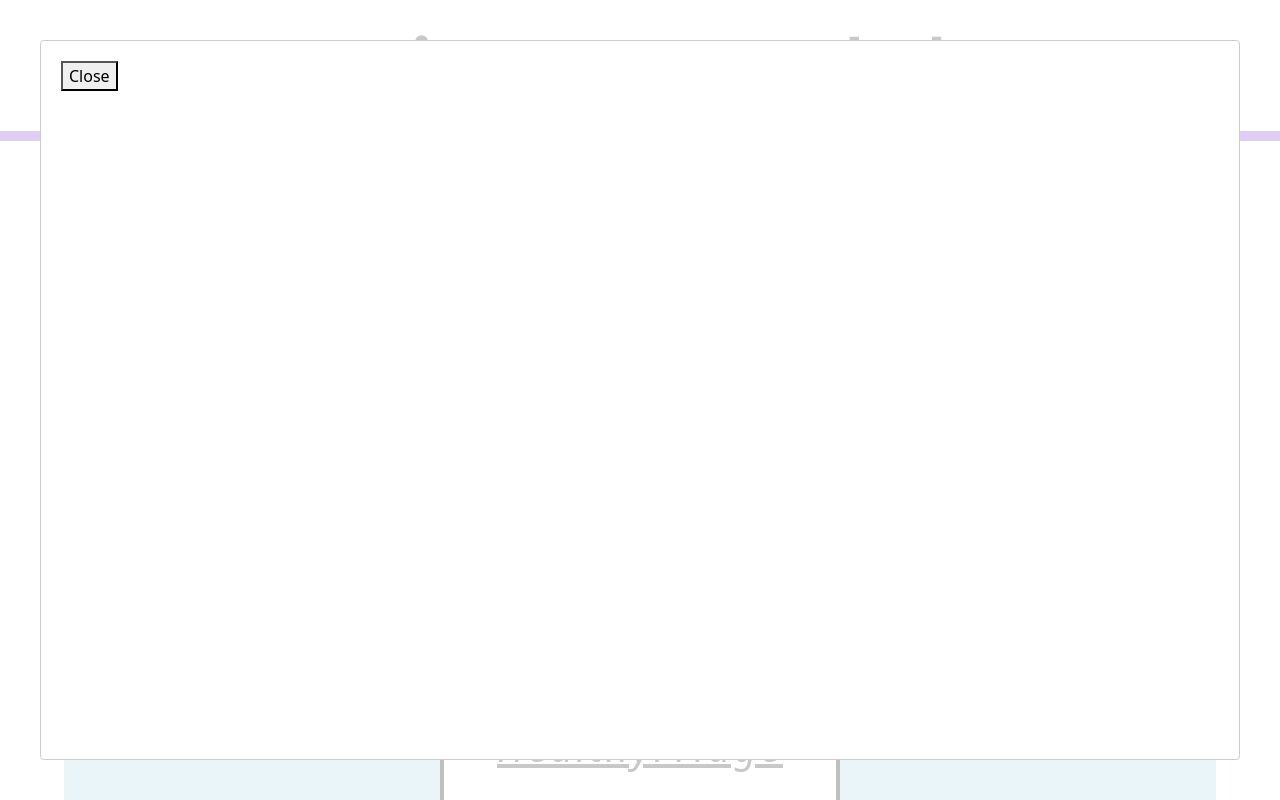
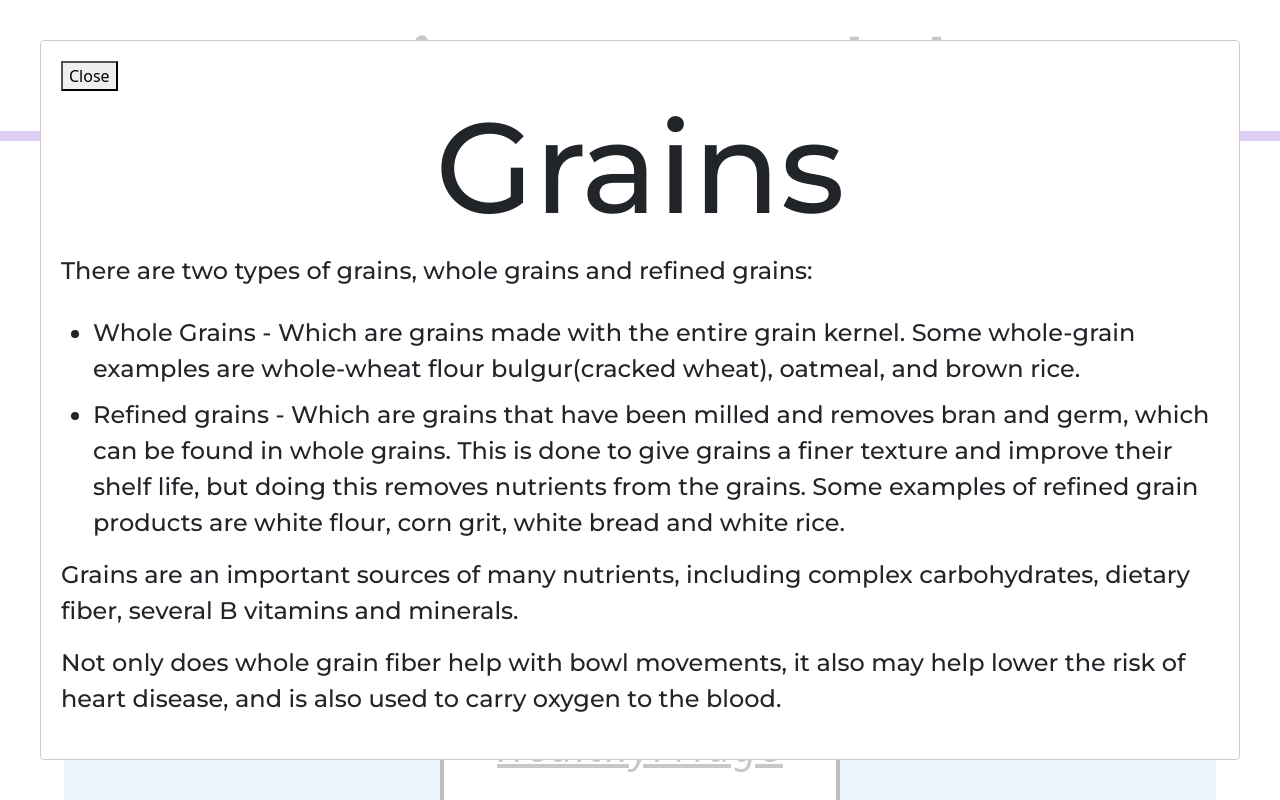
Before and after one commit to calvinalee2006/Beginners-guide-to-fitness, a React (Create React App) app: page /Stretching/Cardio/WeightTraining/Diet in a window 1280 px wide. Both pictures are taken after a click on the button 201 px from the left and 360 px from the top of the page. Shown: the top 800 px of the page. Built offline with nearby package versions, Linux system fonts and the light colour scheme.

Commit message:
made some changes to make it simple

```diff
--- a/src/components/Diet/Diet.js
+++ b/src/components/Diet/Diet.js
@@ -1,8 +1,6 @@
 import React, {useState} from 'react'
 import ReactModal from 'react-modal'
 import {NavLink,useNavigate} from 'react-router-dom';
-import MilkCarton from './DietImages/MilkCarton.jpg';
-
 
 export default function Diet() {
      const navigate = useNavigate()
@@ -48,7 +46,7 @@ export default function Diet() {
               </button>
 
           <button
-           onClick={() =>setIsCarrotModalOpen(true)}
+           onClick={() =>setIsOrangeModalOpen(true)}
           className="orange"></button>
           </div>
 
@@ -72,9 +70,8 @@ export default function Diet() {
      ariaHideApp={false}
      onRequestClose ={() => setIsMilkModalOpen(false)}>
       <button onClick={() => setIsMilkModalOpen(false)}>Close</button>
-      <div className="dairyInfo" style={{backgroundImage: `url(${MilkCarton})`}}>
-                     <h1 className ="dairyHeader">Dairy</h1>
-                    <h3>Why is Dairy Important?</h3>
+                      <div className = "dairyModule">
+                     <h1>Dairy</h1>
                     <p>Dairy products are know for its benefits of maintaining strong and healthy bones in the body.
                       Milk is an excellent source of calcium, vitamin D, vitamin K, phosphorus and magnesium. Calcium is highly known to be linked
                       to dairy and 99% of your body's calcium is stored in your bones and teeth. </p>
@@ -88,7 +85,7 @@ export default function Diet() {
                           <li>Oat milk-This substitute is very mild in flavor with a thicker consistency, making it a great addition to coffee.</li>
                           <li>Rice Milk-A great option for those with sensitivities or allergies, as it is the least allergenic of all nondairy milks. </li>
                         </ul>
-                   </div>
+                        </div>
     </ReactModal>
 
     <ReactModal
@@ -96,7 +93,20 @@ export default function Diet() {
      ariaHideApp={false}
      onRequestClose ={() => setIsBowlModalOpen(false)}>
       <button onClick={() => setIsBowlModalOpen(false)}>Close</button>
-      {/* Grains information and picture */}
+      <div className="grainsModule">
+      <h1>Grains</h1>
+      <p>There are two types of grains, whole grains and refined grains:</p>
+      <ul>
+        <li>Whole Grains - Which are grains made with the entire grain kernel. Some whole-grain examples are whole-wheat flour
+          bulgur(cracked wheat), oatmeal, and brown rice.
+        </li>
+        <li>Refined grains - Which are grains that have been milled and removes bran and germ, which can be found in whole grains. This is done
+          to give grains a finer texture and improve their shelf life, but doing this removes nutrients from the grains. Some examples of refined grain products are
+          white flour, corn grit, white bread and white rice.</li>
+      </ul>
+      <p>Grains are an important sources of many nutrients, including complex carbohydrates, dietary fiber, several B vitamins and minerals.</p>
+      <p>Not only does whole grain fiber help with bowl movements, it also may help lower the risk of heart disease, and is also used to carry oxygen to the blood. </p>
+      </div>
     </ReactModal>
 
     <ReactModal
@@ -104,19 +114,32 @@ export default function Diet() {
      ariaHideApp={false}
      onRequestClose ={() => setIsCarrotModalOpen(false)}>
       <button onClick={() => setIsCarrotModalOpen(false)}>Close</button>
-      {/* Vegetables information and picture */}
+      <div className ="vegModule">
+    <h1>Vegetables </h1>
+    <p>Vegetables!! BLAH!! That is the normal reaction to when people are suggested to include them in their diet. But vegetables add and do so much to your body,
+      it is amazing how people can go a day without one! Vegetables an be served in many different forms (juiced, frozen, canned, dried etc.).
+      Vegetables are organized into 5 subgroups based on their nutritional value: </p>
+      <ul>
+        <li>Dark Green - Vegetables such as kale, spinach, and collard greens provides the body with Vitamin K, a nutrient that helps reduce blood clotting,
+           and inflammatory diseases such as arthritis. </li>
+        <li>Red and orange - Vegetables such as carrots and red bell peppers, which may help reduce the risk of diabetes, osteoporosis and high cholesterol.</li>
+        <li>Beans, Peas, and Lentils - Basically, and bean! Black, garbanzo, kidney, lima, the list seems endless. Beans are a strong source for protein, fiber, and iron. Beans help lower blood glucose levels
+          that can help prevent diabetes.  </li>
+        <li>Starchy - Vegetables such as corn and potatoes are a vital source for energy and satisfies hunger so you won't have the ure to reach for that bag of chips. </li>
+        <li>Other - Vegetables such as beets, cabbage, cucumbers, which are overall good to add to your diet. </li>
+      </ul>
+    </div>
     </ReactModal>
 
     <ReactModal
      isOpen={isOrangeModalOpen}
      ariaHideApp={false}
      onRequestClose ={() => setIsOrangeModalOpen(false)}>
-      <button onClick={() => setIsOrangetModalOpen(false)}>Close</button>
-      {/* fruit information and picture */}
+      <button onClick={() => setIsOrangeModalOpen(false)}>Close</button>
+      <div className= "fruitModule">
+        <h1>Fruits</h1>
+      </div>
     </ReactModal>
-
-
-
 
     <div className ="healthyContainer">
     <p>When you first start exercising, eating healthy is going to be one of the BIGGEST
--- a/src/styles.css
+++ b/src/styles.css
@@ -410,43 +410,29 @@
     border: solid black 3px;
 }
 
-.dairyHeader {
-    color: #3f09ef;
+.dairyModule h1 {
     font-family: 'Montserrat';
     text-align: center;
     font-size: 8rem;
 }
 
-.dairyInfo {
-    position: relative;
-    height: 100%;
-    width: 95%;
-    background-repeat: no-repeat;
-    background-position: center center;
-    -webkit-background-size: cover;
-    display: block;
-    margin-left: auto;
-    margin-right: auto;
+.dairyModule h3 {
+    font-family: 'Montserrat';
+    text-align: center;
 }
 
-.dairyInfo::before {
-    content: "";
-    position: absolute;
-    top: 0;
-    left: 0;
-    right: 0;
-    bottom: 0;
-    background-color: rgba(0, 0, 0, 0.2);
+.dairyModule p {
+    font-family: 'Montserrat';
+    font-size: 1.5rem;
 }
 
-.dairyInfo h3 {
-    color: #3f09ef;
+.dairyModule ul {
+    font-family: 'Montserrat';
+    font-size: 1.5rem;
 }
 
-.dairyInfo {
-    color: #f05b11;
-    font-family: 'Montserrat';
-    font-size: 19.5px;
+.dairyModule li {
+    padding-top: 10px;
 }
 
 .orange {
@@ -488,10 +474,30 @@
     background: rgb(192, 71, 71);
 }
 
+.grainsModule h1 {
+    font-family: 'Montserrat';
+    text-align: center;
+    font-size: 8rem;
+}
+
+.grainsModule p {
+    font-family: 'Montserrat';
+    font-size: 1.5rem;
+}
+
+.grainsModule ul {
+    font-family: 'Montserrat';
+    font-size: 1.5rem;
+}
+
+.grainsModule li {
+    padding-top: 10px;
+}
+
 .carrot {
     margin-top: 1rem;
-    width: 0;
-    height: 0;
+    width: 10px;
+    height: 10px;
     border-left: 28px solid transparent;
     border-right: 25px solid transparent;
     border-bottom: 60px solid orange;
@@ -500,18 +506,34 @@
 }
 
 .carrot::before {
-    content: "";
     position: absolute;
     top: 60px;
     left: 50%;
     transform: translateX(-50%);
-    width: 0;
-    height: 0;
     border-left: 8px solid transparent;
     border-right: 8px solid transparent;
     border-top: 30px solid green;
 }
 
+.vegModule h1 {
+    font-family: 'Montserrat';
+    text-align: center;
+    font-size: 5rem;
+}
+
+.vegModule p {
+    font-family: 'Montserrat';
+    font-size: 1.5rem;
+}
+
+.vegModule ul {
+    font-family: 'Montserrat';
+    font-size: 1.5rem;
+}
+
+.vegModule li {
+    padding-top: 10px;
+}
 
 .openFridge {
     width: 400px;
```
Also changed, not shown: src/components/Diet/DietImages/MilkCarton.jpg (deleted).
